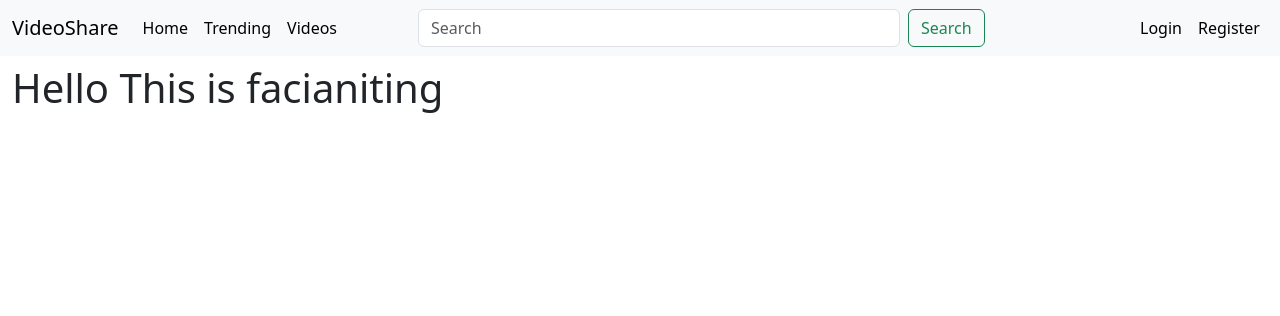
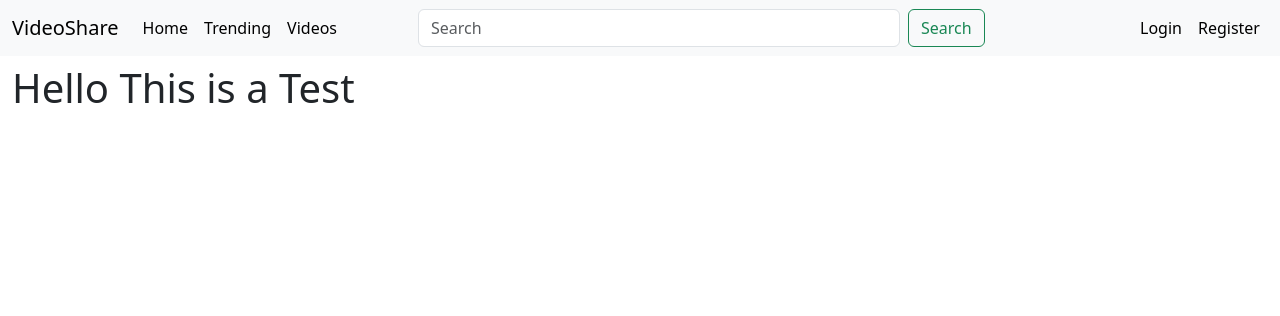
Before and after one commit to ananito/videoshare, a Django app: page /register in a window 1280 px wide. Shown: the top 316 px of the page. Run offline with Django 4.2, Linux system fonts and the light colour scheme.

Commit message:
Changed A text

```diff
--- a/videoshare/templates/videoshare/register.html
+++ b/videoshare/templates/videoshare/register.html
@@ -1,7 +1,7 @@
 {% extends 'videoshare/layout.html' %}
 
 {% block body %}
-<h1>Hello This is facianiting</h1>
+<h1>Hello This is a Test</h1>
 
 
 
```
